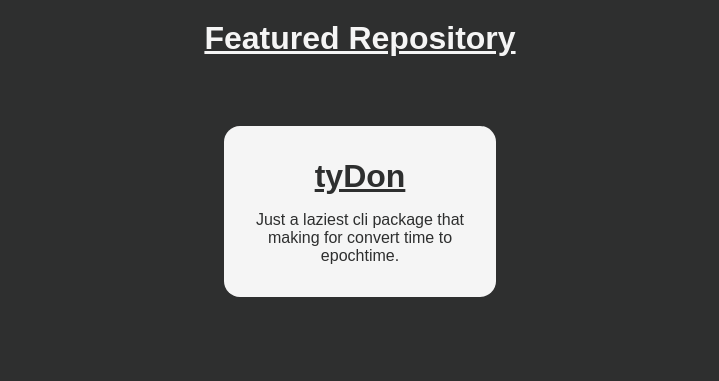
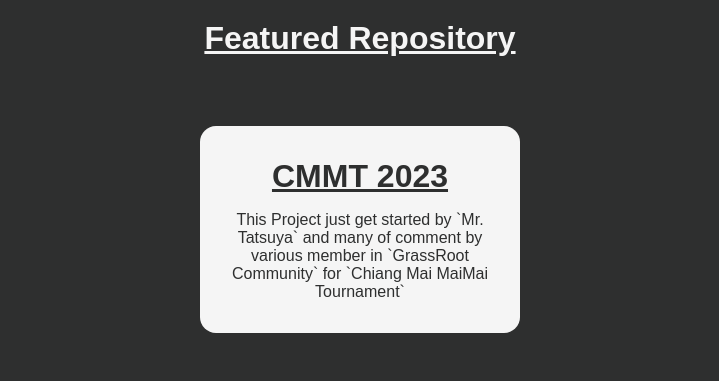
Before and after one commit to xinLaboratory/xinLab, a React (Vite) app: page / in a window 1280 px wide. Shown: the part 1000-1381 px from the top of the page, without its empty margins (280-999 px from the left). Built offline with nearby package versions, Linux system fonts and the light colour scheme; a web font is replaced by a local one.

Commit message:
feat: added repo listing

```diff
--- a/src/App.css
+++ b/src/App.css
@@ -66,7 +66,7 @@
 }
 
 .cardBox {
-  width: 15rem;
+  width: 18rem;
   height: auto;
   color: #2e2f2f;
   background-color: whitesmoke;
--- a/src/components/Repo.tsx
+++ b/src/components/Repo.tsx
@@ -1,6 +1,22 @@
 import React from "react";
 
+interface repoInterface {
+  id: number;
+  name: string;
+  link: string;
+  desp: string;
+}
+
 export class Repo extends React.Component {
+  RepoData: repoInterface[] = [
+    {
+      id: 0,
+      name: "CMMT 2023",
+      link: "https://cmmt.caffe.quest",
+      desp: "This Project just get started by `Mr. Tatsuya` and many of comment by various member in `GrassRoot Community` for `Chiang Mai MaiMai Tournament`",
+    },
+  ];
+
   render() {
     return (
       <div className="box" id="Repo">
@@ -14,15 +30,18 @@ export class Repo extends React.Component {
         </h1>
 
         <div className="container">
-          <div className="cardBox">
-            <a href="https://github.com/KIZUNEParty/tyDon">
-              <h1>tyDon</h1>
-            </a>
-            <p>
-              Just a laziest cli package that making for convert time to
-              epochtime.
-            </p>
-          </div>
+          {this.RepoData.map((repoData: repoInterface) => {
+            return (
+              <div className="cardBox" key={repoData.id}>
+                <a href={repoData.link}>
+                  <h1>{repoData.name}</h1>
+                </a>
+                <p>
+                  {repoData.desp}
+                </p>
+              </div>
+            );
+          })}
         </div>
       </div>
     );
```
